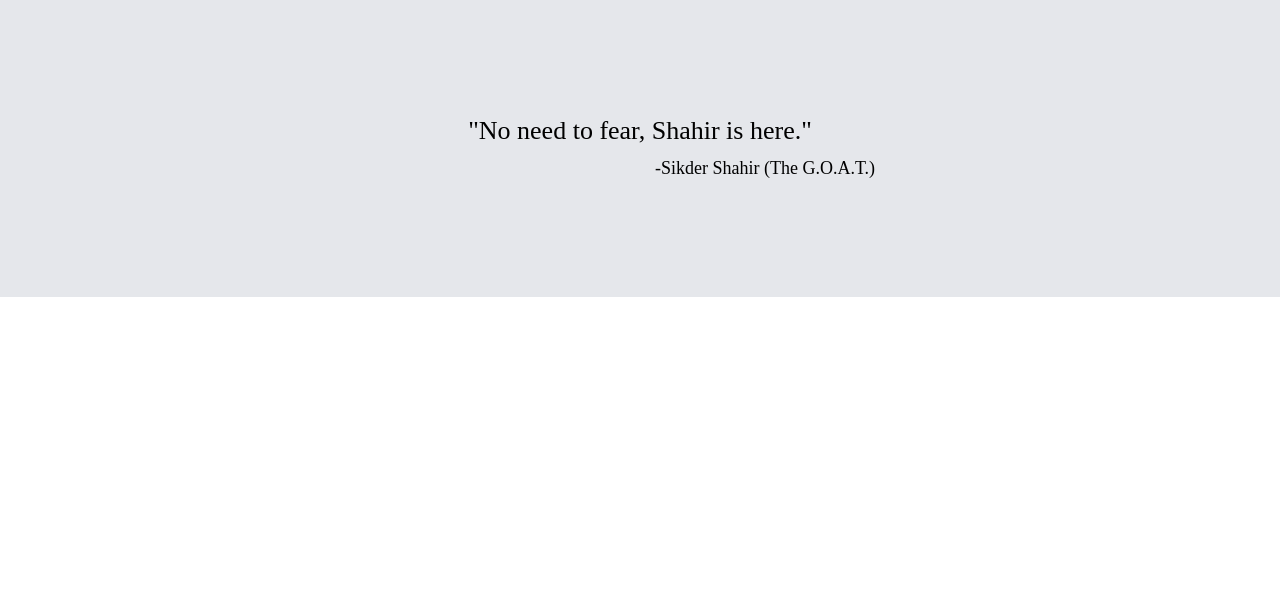
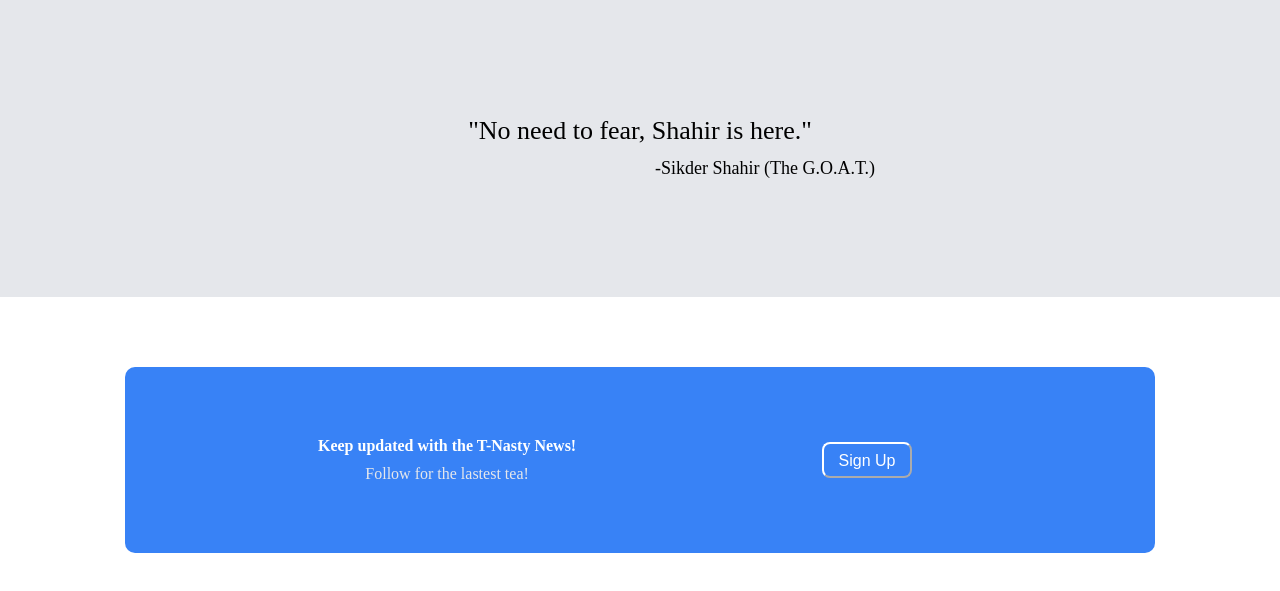
Before and after one commit to kw170/landing-page, a plain HTML site: page index.html in a window 1280 px wide. Shown: the part 1221-1812 px from the top of the page. Before the commit the page ends 1518 px from the top, so only its background shows below. Drawn offline with Linux system fonts and the light colour scheme.

Commit message:
Add bottom section with news and button

```diff
--- a/index.html
+++ b/index.html
@@ -59,6 +59,14 @@
             <p class="quote">"No need to fear, Shahir is here."</p>
             <p class="goat">-Sikder Shahir (The G.O.A.T.) </p>
         </div>
+
+        <div class="bottom-section">
+            <div class="sentences">
+            <p class="news">Keep updated with the T-Nasty News!</p>
+            <p class="tea">Follow for the lastest tea!</p>
+            </div>
+            <button class="sign-up">Sign Up</button>
+        </div>
       </body>
 
 </html>
--- a/style.css
+++ b/style.css
@@ -59,7 +59,6 @@ h1{
     color:white;
 }
 .support{
-    text-align: center;
     color:white;
     background: #3882F6;
     padding: 10px;
@@ -113,6 +112,45 @@ h1{
     padding-left:250px;
     font-size:18px;
 }
-.resident-section{
-    border:black;
+.bottom-section{
+    display:flex;
+    background: #3882F6;
+    border-radius: 10px;
+    margin:70px 125px;
+    justify-content: space-around;
+    text-align: center;
+    padding:70px 70px;
 }
+.sentences{
+    display: flex;
+    flex-direction: column;
+    padding:0;
+    justify-self: center;
+    align-items: center;
+    gap:10px;
+}
+.sign-up{
+    height:30px;
+    margin-top:auto;
+    margin-bottom: auto;
+    margin-right:50px;
+    padding:8px 10px 24px 10px;
+    border-radius: 8px;
+    background: #3882F6;
+    color:white;
+    border-color: white;
+    font-size: 16px;
+    min-width: 90px;
+}
+.tea{
+    color: #E5E7EB;
+    margin:0;
+}
+.news{
+    margin:0;
+    color:white;
+    display: flex;
+    flex-wrap: wrap;
+    font-weight: bold;
+    flex:1 1 0;
+}
```
